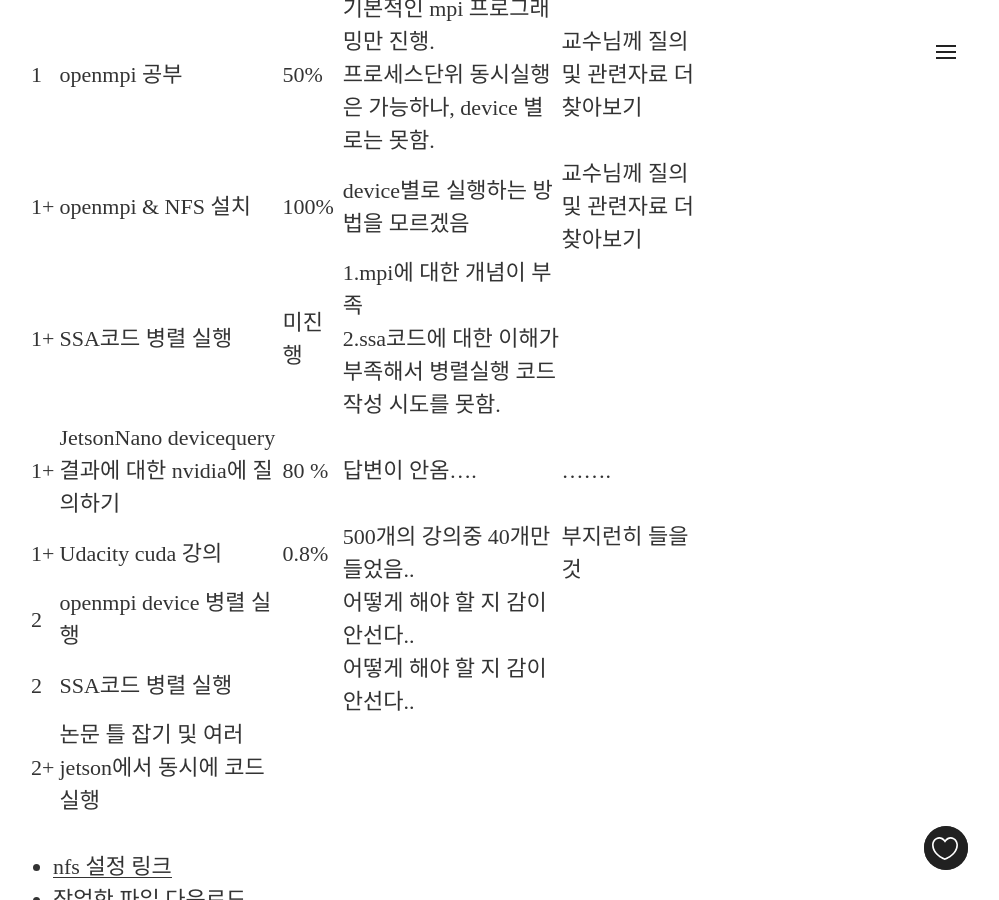
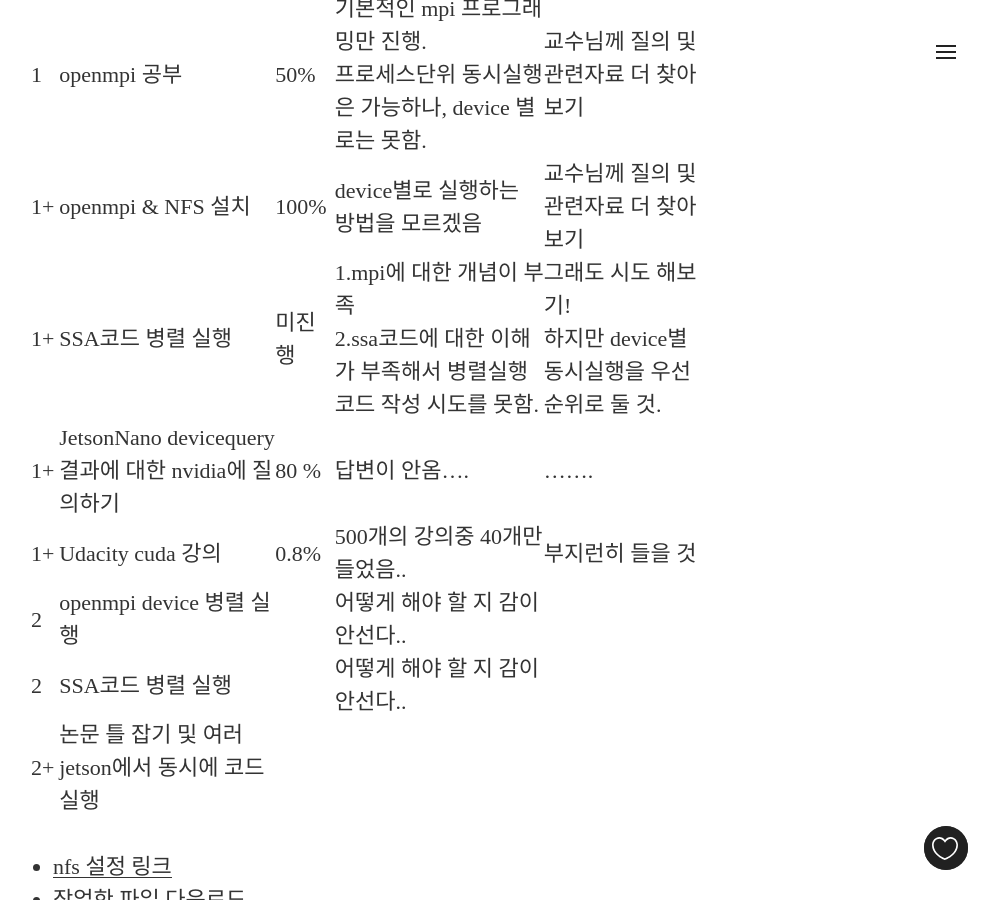
Before and after one commit to vincentchan/mickey, a Jekyll site: the page built from _posts/2019-06-24-week-operation-list.markdown, in a window 1280 px wide and 900 px high, scrolled down 1361 px. Shown: the whole window, without its empty margins (274-1273 px from the left). Built offline with Jekyll 4.4.1, drawn with Linux system fonts in a browser that asks for light colours; nearby versions of some CDN libraries; some web fonts are replaced; comment, search, counter and statistics services are not loaded.

Commit message:
190724 week operation list-2

```diff
--- a/_posts/2019-06-24-week-operation-list.markdown
+++ b/_posts/2019-06-24-week-operation-list.markdown
@@ -30,7 +30,7 @@ syntaxHighlighter: no
 ----- | -------------- | -------------- | -------------------- | ------------
 1 |  openmpi 공부 | 50% | 기본적인 mpi 프로그래밍만 진행. <br>프로세스단위 동시실행은 가능하나, device 별로는 못함. | 교수님께 질의 및 관련자료 더 찾아보기
 1+ |  openmpi & NFS 설치 | 100% | device별로 실행하는 방법을 모르겠음 | 교수님께 질의 및 관련자료 더 찾아보기
-1+ | SSA코드 병렬 실행 | 미진행 | 1.mpi에 대한 개념이 부족<br> 2.ssa코드에 대한 이해가 부족해서 병렬실행 코드 작성 시도를 못함. |
+1+ | SSA코드 병렬 실행 | 미진행 | 1.mpi에 대한 개념이 부족<br> 2.ssa코드에 대한 이해가 부족해서 병렬실행 코드 작성 시도를 못함. | 그래도 시도 해보기!<br> 하지만 device별 동시실행을 우선순위로 둘 것.
 1+ | JetsonNano devicequery 결과에 대한 nvidia에 질의하기 | 80 % | 답변이 안옴.... | .......
 1+ | Udacity cuda 강의 | 0.8% | 500개의 강의중 40개만 들었음.. | 부지런히 들을 것
 2 | openmpi device 병렬 실행 |  | 어떻게 해야 할 지 감이 안선다.. |
```
